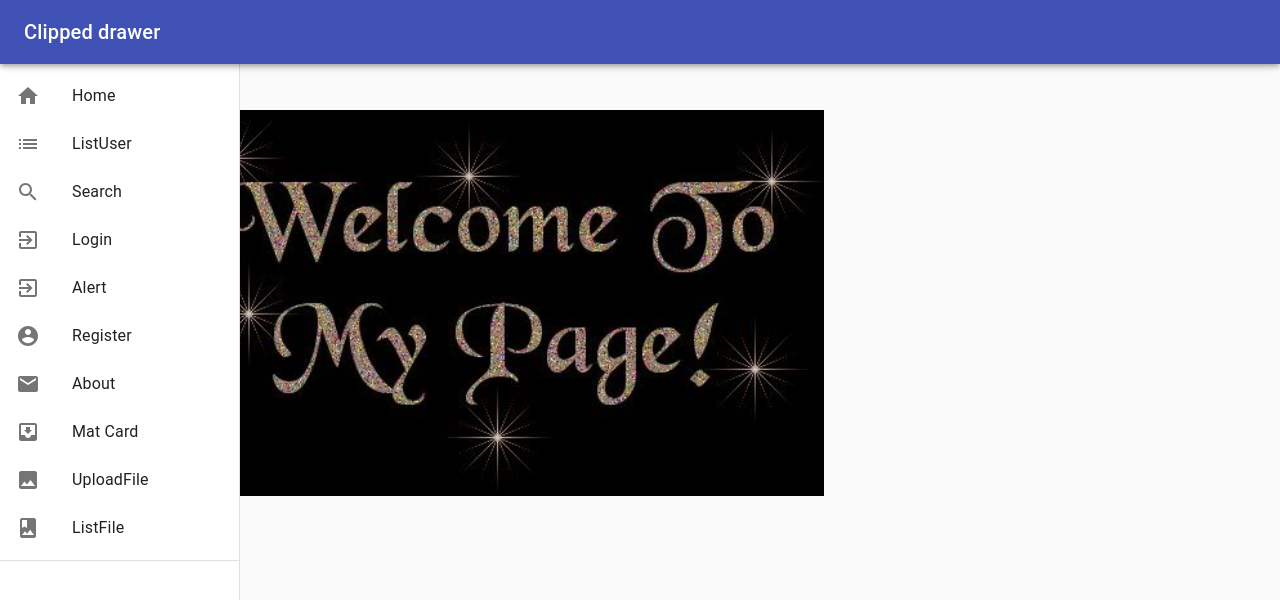
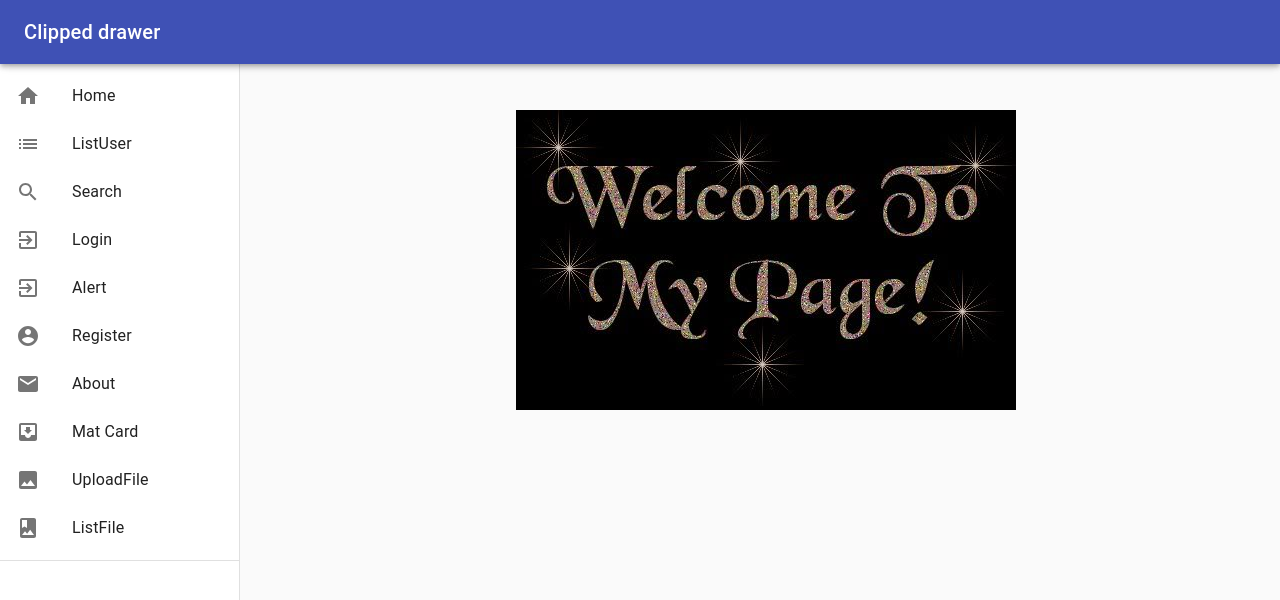
Before and after one commit to ivybar2015/React-CRUD-UploadFiles, a React (Create React App) app in the folder CRUDAPP/: page /home in a window 1280 px wide. Shown: the top 600 px of the page. Built offline with nearby package versions, Linux system fonts and the light colour scheme; the HTML template or start-up script is replaced by a standard one.

Commit message:
Update Hover Picture

```diff
--- a/CRUDAPP/src/components/Layout/Home.js
+++ b/CRUDAPP/src/components/Layout/Home.js
@@ -7,7 +7,7 @@ import picture from "./welcomepage.jpg";
 function Home() {
   return (
     <div className="welcome-pic">
-      <img src={picture} height="40%" width="70%" alt="picture" />
+      <img src={picture} alt="picture" />
     </div>
   );
 }
--- a/CRUDAPP/src/components/Layout/layout.css
+++ b/CRUDAPP/src/components/Layout/layout.css
@@ -1,10 +1,20 @@
 /* Class */
 .welcome-pic
 {
-    padding: 70px;
-    margin: 30px;
+    padding: 100px;
+    transition: transform .2s;
+    display: block;
+    margin-left: auto;
+    margin-right: auto;
+    width: 40%;
+}
+/* used hover to zoom pic */
+.welcome-pic:hover {
+  -ms-transform: scale(1.5); /* IE 9 */
+  -webkit-transform: scale(1.5); /* Safari 3-8 */
+  transform: scale(1.5);
+}
 
-}
 .input-form
 {
     text-align: left;
```
